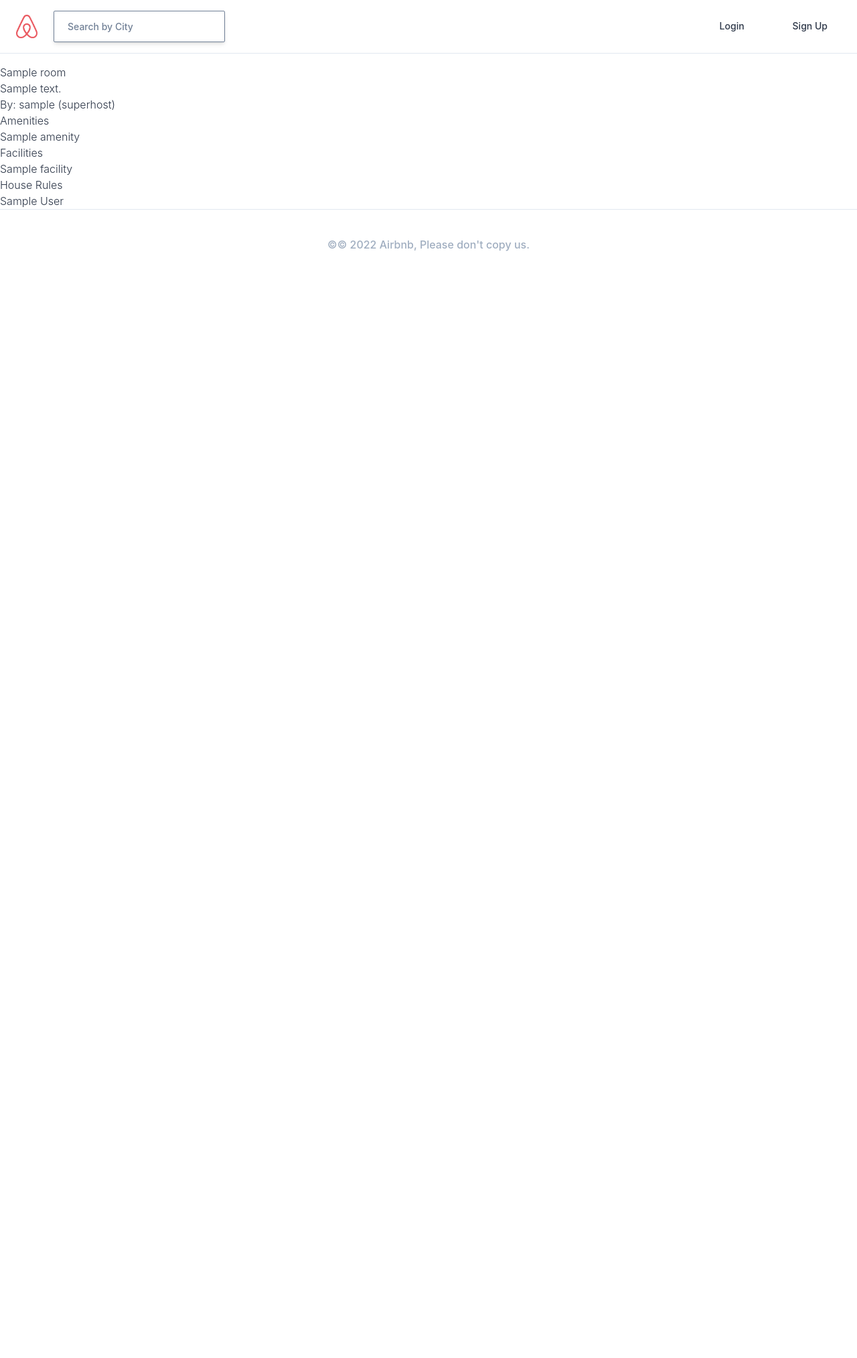
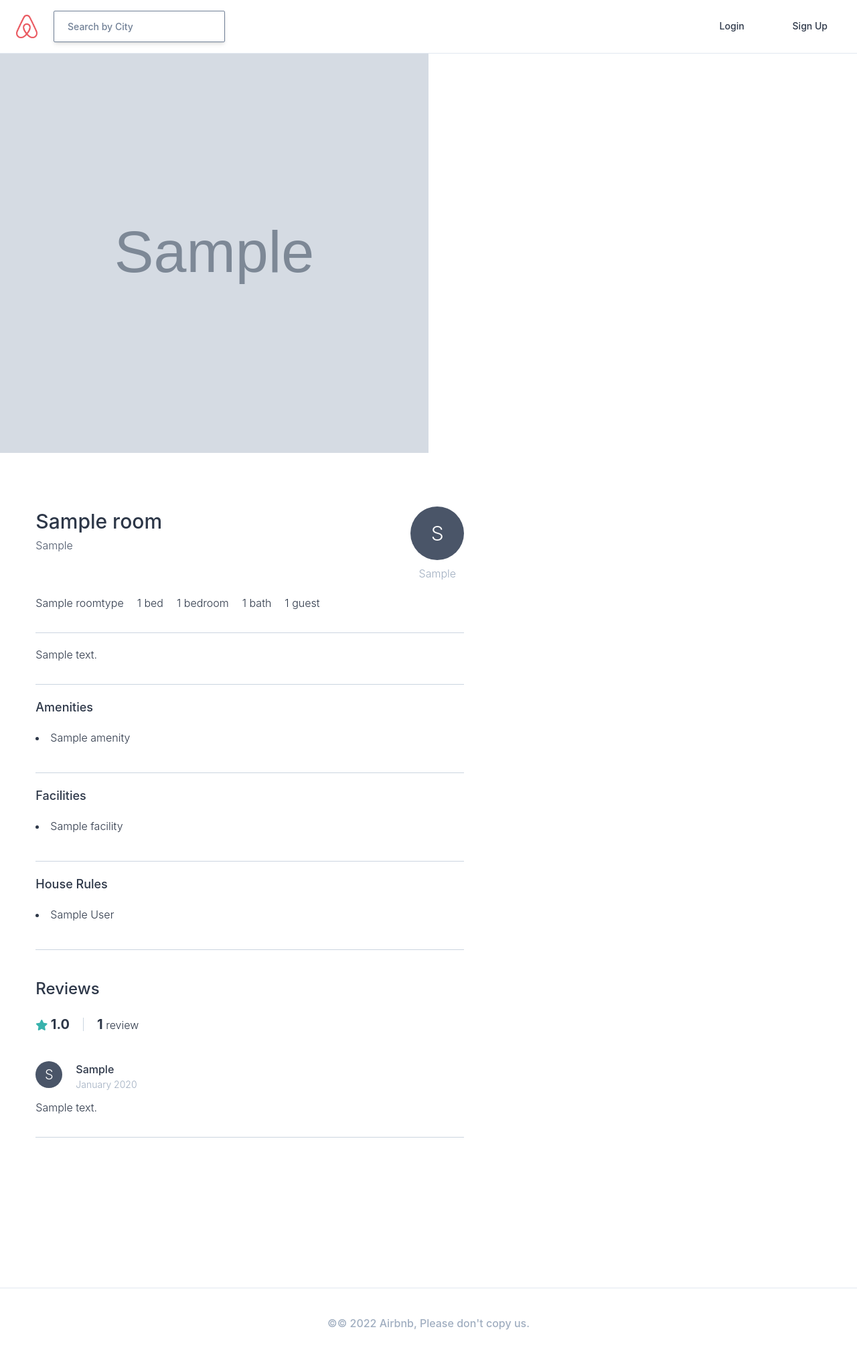
Before and after one commit to ilovecoffeeeee/airbnb-clone, a Django app: page /rooms/1 in a window 1280 px wide. Shown: the whole page at 67% size. Before the commit the page ends 375 px from the top, so only its background shows below. Run offline with Django 3.2, Linux system fonts and the light colour scheme; tables that the repository leaves empty hold one stand-in row (values such as "Sample post"); grey boxes marked "Sample" are stand-in pictures; some libraries are stand-ins or nearby versions.

Commit message:
room details

```diff
--- a/assets/scss/styles.scss
+++ b/assets/scss/styles.scss
@@ -92,4 +92,8 @@ form {
   }
 }
 
+.border-section {
+  @apply border-b border-gray-400 pb-8 mt-5;
+}
+
 @tailwind utilities;
--- a/rooms/models.py
+++ b/rooms/models.py
@@ -104,3 +104,8 @@ class Room(core_models.TimeStampedModel):
     def first_photo(self):
         (photo,) = self.photos.all()[:1]
         return photo.file.url
+
+    def get_next_four_photos(self):
+        photos = self.photos.all()[1:5]
+        print(photos)
+        return photos
--- a/templates/mixins/user_avatar.html
+++ b/templates/mixins/user_avatar.html
@@ -1,7 +1,10 @@
 {% if user.avatar %}
-    <div class="h-20 w-20 rounded-full bg-cover" style="background-image: url({{user.avatar.url}});"></div>
+    <!-- <div class="h-20 w-20 rounded-full bg-cover" style="background-image: url({{user.avatar.url}});"></div> -->
+    <div class="{{h_and_w|default:'h-20 w-20'}} bg-gray-700 rounded-full text-white flex justify-center items-center overflow-hidden">
+        <span class="{{text|default:'text-3xl'}}">{{user.first_name|first}}</span>
+    </div>
 {% else %}
-    <div class="h-20 w-20 bg-gray-700 rounded-full text-white flex justify-center items-center overflow-hidden">
-        <span class="text-3xl">{{user.first_name|first}}</span>
+    <div class="{{h_and_w|default:'h-20 w-20'}} bg-gray-700 rounded-full text-white flex justify-center items-center overflow-hidden">
+        <span class="{{text|default:'text-3xl'}}">{{user.first_name|first}}</span>
     </div>
 {% endif %}
--- a/templates/rooms/room_detail.html
+++ b/templates/rooms/room_detail.html
@@ -5,33 +5,87 @@
 {% endblock page_title %}
 
 {% block content %}
-    <div>
-        <h1>{{room.name}}</h1>
-        <h3>{{room.description}}</h3>
+    <div class="-mt-5 container max-w-full h-75vh flex mb-20">
+        <div class="h-full w-1/2  bg-center bg-cover" style="background-image:url({{room.first_photo}})"></div>
+        <div class="h-full w-1/2 flex flex-wrap">
+            {% for photo in room.get_next_four_photos%}
+            <div style="background-image:url({{photo.file.url}})" class="w-1/2 h-auto bg-cover bg-center border border-gray-700"></div>
+            {% endfor %}
+        </div>
     </div>
-    <div>
-        <h2>By: <a href="{{room.host.get_absolute_url}}">{{room.host.username}}</a>
-            {% if room.host.superhost %}
-                (superhost)
-            {% endif %}
-        </h2>
-        <h3>Amenities</h3>
-        <ul>
-        {% for a in room.amenities.all %}
-            <li>{{a}}</li>
-        {% endfor %}
-        </ul>
-        <h3>Facilities</h3>
-        <ul>
-        {% for f in room.facilities.all %}
-            <li>{{f}}</li>
-        {% endfor %}
-        </ul>
-        <h3>House Rules</h3>
-        <ul>
-        {% for r in room.house_rules.all %}
-            <li>{{r}}</li>
-        {% endfor %}
-        </ul>
+
+    <div class="container max-auto flex justify-around pb-56">
+        <div class="w-1/2">
+            <div class="flex justify-between">
+                <div class="mb-5">
+                    <h4 class="text-3xl font-medium mb-px">{{room.name}}</h4>
+                    <span class="text-gray-700 font-light">{{room.city}}</span>
+                </div>
+                <a href="{{room.host.get_absolute_url}}" class="flex flex-col items-center">
+                    {% include 'mixins/user_avatar.html' with user=room.host %}
+                    <span class="mt-2 text-gray-500">{{room.host.first_name}}</span>
+                </a>
+            </div>
+            <div class="flex border-section">
+                <span class="mr-5 font-light">{{room.room_type}}</span>
+                <span class="mr-5 font-light">{{room.beds}} bed{{room.beds|pluralize}}</span>
+                <span class="mr-5 font-light">{{room.bedrooms}} bedroom{{room.bedrooms|pluralize}}</span>
+                <span class="mr-5 font-light">{{room.baths}} bath{{room.baths|pluralize}}</span>
+                <span class="mr-5 font-light">{{room.guests}} guest{{room.guests|pluralize}}</span>
+            </div>
+            <p class="border-section">
+                {{room.description}}
+            </p>
+            <div class="border-section">
+                <h4 class="font-medium text-lg mb-5">Amenities</h4>
+                {% for a in room.amenities.all%}
+                    <li class="mb-2">{{a}}</li>
+                {% endfor %}
+            </div>
+            <div class="border-section">
+                <h4 class="font-medium text-lg mb-5">Facilities</h4>
+                {% for a in room.facilities.all%}
+                    <li class="mb-2">{{a}}</li>
+                {% endfor %}
+            </div>
+            <div class="border-section">
+                <h4 class="font-medium text-lg mb-5">House Rules</h4>
+                {% for a in room.house_rules.all%}
+                    <li class="mb-2">{{a}}</li>
+                {% endfor %}
+            </div>
+            <div class="mt-10">
+                <h4 class="font-medium text-2xl mb-5">Reviews</h4>
+                <div class="flex items-center">
+                    <div>
+                        <i class="fas fa-star text-teal-500"></i>
+                        <span class="font-bold text-xl">{{room.total_rating}}</span>
+                    </div>
+                    <div class="h-5 w-px bg-gray-400 mx-5"></div>
+                    <div>
+                        <span class="font-bold text-xl">{{room.reviews.count}}</span>
+                        <span>review{{room.reviews.count|pluralize}}</span>
+                    </div>
+                </div>
+                <div class="mt-10">
+                    {% for review in room.reviews.all %}
+                        <div class="border-section">
+                            <div class="mb-3 flex">
+                                <div>
+                                    {% include 'mixins/user_avatar.html' with user=review.user h_and_w='w-10 h-10' text='text-xl' %}
+                                </div>
+                                <div class="flex flex-col ml-5">
+                                    <span class="font-medium">{{review.user.first_name}}</span>
+                                    <span class="text-sm text-gray-500">{{review.created|date:"F Y"}}</span>
+                                </div>
+                            </div>
+                            <p>{{review.review}}</p>
+                        </div>
+                    {% endfor %}
+                </div>
+            </div>
+        </div>
+        <div class="w-1/3"></div>
+
     </div>
 {% endblock %}
```
Also changed, not shown: static/css/styles.css.
